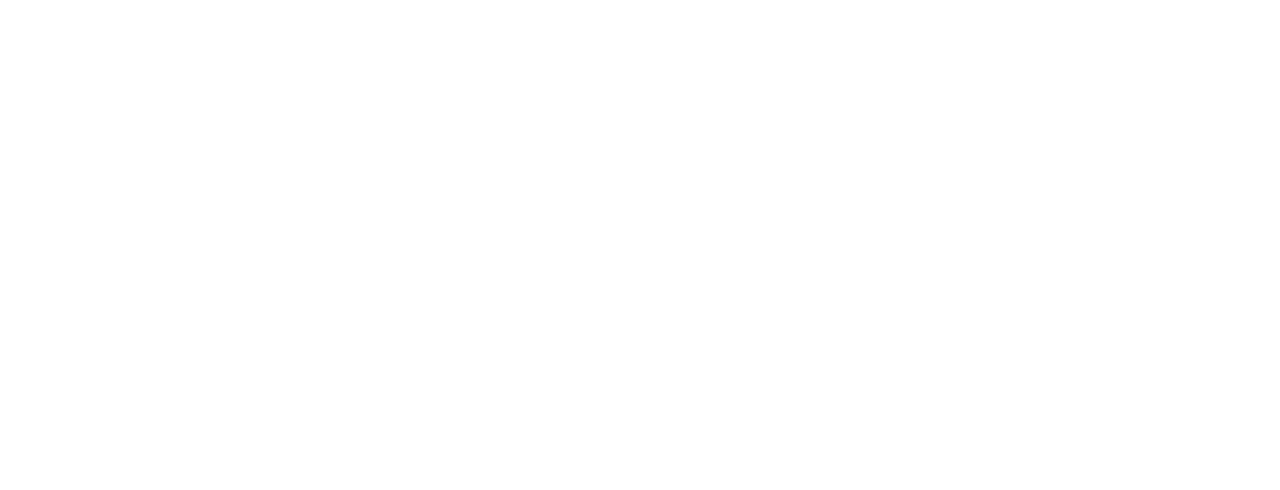
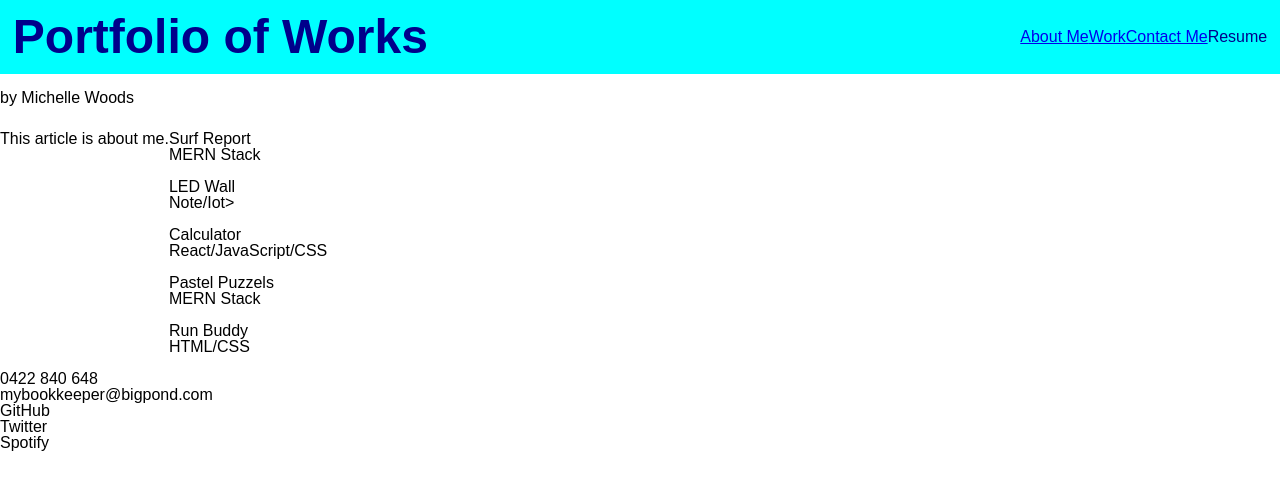
Before and after one commit to michelledwoods1/Portfolio, a plain HTML site: page Main/index.html in a window 1280 px wide. Drawn offline with Linux system fonts and the light colour scheme.

Commit message:
Create 'Shell' HTML

```diff
--- a/Main/index.html
+++ b/Main/index.html
@@ -4,9 +4,75 @@
     <meta charset="UTF-8">
     <meta http-equiv="X-UA-Compatible" content="IE=edge">
     <meta name="viewport" content="width=device-width, initial-scale=1.0">
-    <title>Document</title>
+    <title>Portfolio of Works</title>
+    <link rel="stylesheet" href="reset.css">
+    <link rel="stylesheet" href="style.css">
 </head>
 <body>
+    <header class="main-header">
+         <h1>Portfolio of Works</h1>
+         <nav>
+             <ul>
+                <li> <a href="#aboutme">About Me</a></li>
+                <li> <a href="#work">Work</a></li>
+                <li> <a href="#contactme">Contact Me</a></li>
+                <li> <a href="#"></a>Resume</li>
+            </ul>
+        </nav>
+    </header>
 
+    <div class="subtitle">
+        <img src="" alt="">
+        <p>by Michelle Woods</p>
+    </div>
+
+    <main>
+        <section id="aboutme" >
+                 This article is about me.
+        </section>
+
+        <section id="work">
+
+            <article id="majorworks">
+                <header>Surf Report</header>
+                <p>MERN Stack</p>
+                <img src="" alt="">
+            </article>
+
+            <article id="minorworks1" class="minorworks">
+                <header>LED Wall</header>
+                <p>Note/Iot></p>
+               <img src="" alt="">
+            </article>
+
+            <article id="minorworks2" class="minorworks">
+                <header>Calculator</header>
+                <p>React/JavaScript/CSS</p>
+                <img src="" alt="">
+             </article>
+
+             <article id="minorworks3" class="minorworks">
+                 <header>Pastel Puzzels</header>
+                 <p>MERN Stack</p>
+                <img src="" alt="">
+             </article>
+
+             <article id="minorworks4" class="minorworks">
+                <header>Run Buddy</header>
+                <p>HTML/CSS</p>
+                <img src="" alt="">
+             </article>
+
+        </section>
+    </main>
+    <footer>
+        <ul>
+            <li><a href="#"></a>0422 840 648</li>
+            <li><a href=""></a>mybookkeeper@bigpond.com</li>
+            <li><a href=""></a>GitHub</li>
+            <li><a href=""></a>Twitter</li>
+            <li><a href=""></a>Spotify</li>
+        </ul>
+    </footer>
 </body>
 </html>
--- a/Main/reset.css
+++ b/Main/reset.css
@@ -0,0 +1,22 @@
+* {
+    margin: 0;
+    padding: 0;
+    box-sizing: border-box;
+}
+
+html {
+    height: 100%;
+}
+
+body {
+    min-height: 100%;
+    line-height: 1;
+    font-family: Arial, Helvetica, sans-serif
+}
+h1,h2,h3,h4,h5,h6 {
+    font-size: 100%;
+}
+
+ol, ul {
+    list-style: none;
+}
--- a/Main/style.css
+++ b/Main/style.css
@@ -0,0 +1,27 @@
+.main-header {
+    display: flex;
+    justify-content: space-between;
+    align-items: center;
+    padding: 1%;
+    background-color:cyan;
+    color:darkblue;
+    }
+.main-header ul {
+    display: flex;
+    flex-wrap: wrap
+    flex-;
+
+}
+h1 {
+    font-size: 48px;
+}
+
+.subtitle {
+    background-image: url();
+}
+
+main {
+    display: flex;
+    flex-wrap: wrap;
+    margin-top: 2%;
+}
```
Also changed, not shown: 1 other file.
